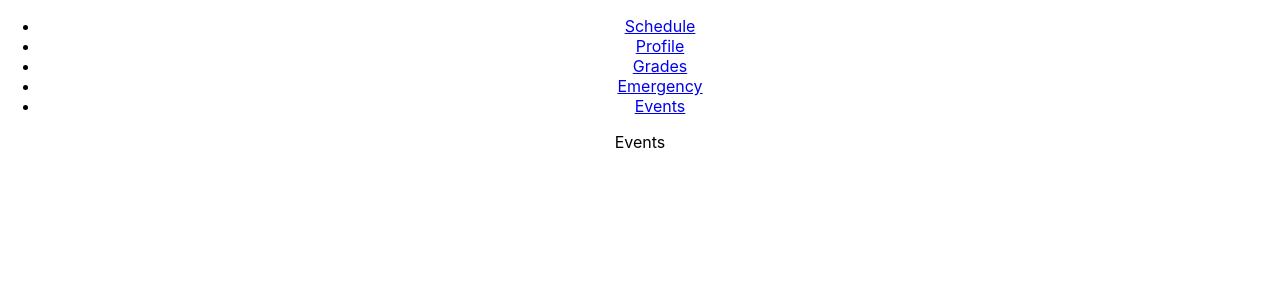
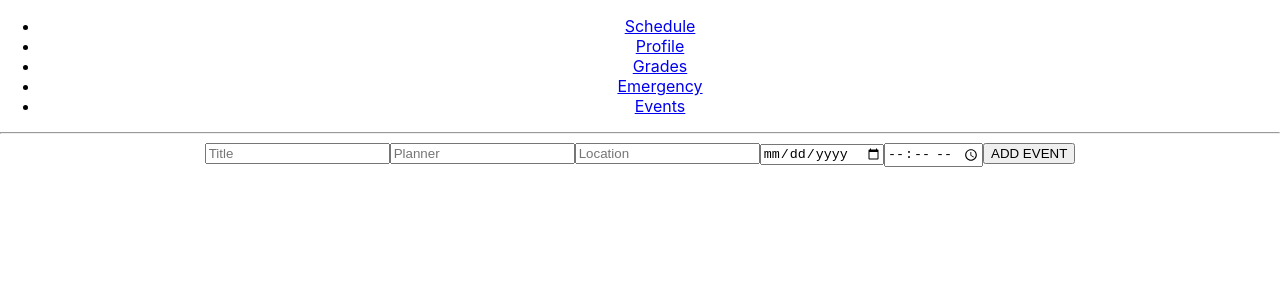
Before and after one commit to dialloflatno/Checkin, a React (Create React App) app in the folder client/: page /Events in a window 1280 px wide. Shown: the top 300 px of the page. Built offline with nearby package versions, Linux system fonts and the light colour scheme.

Commit message:
EventForm Function: Display user input form

```diff
--- a/client/src/Events.js
+++ b/client/src/Events.js
@@ -1,9 +1,10 @@
-import React from "react";
+import React from 'react';
+import EventsForm from './EventsForm'
 
 function Events() {
     return (
         <div>
-            Events
+            <EventsForm />
         </div>
     );
   }
--- a/client/src/EventsForm.js
+++ b/client/src/EventsForm.js
@@ -1,14 +1,13 @@
 //Events Form
 import React, { useState } from "react";
-import './App.css';
+import "./App.css";
 
 function Form({ event, handleAdd }) {
-
-  const [newEvent, setNewEvent] = useState("")
-  const [location, setLocation] = useState("")
-  const [time, setTime] = useState("")
-  const [date, setDate] = useState("")
-
+  const [title, setTitle] = useState("");
+  const [planner, setPlanner] = useState("");
+  const [location_id, setLocation] = useState("");
+  const [time, setTime] = useState("");
+  const [date, setDate] = useState("");
 
   const handleSubmit = (e) => {
     e.preventDefault();
@@ -19,15 +18,16 @@ function Form({ event, handleAdd }) {
         "Content-Type": "application/json",
       },
       body: JSON.stringify({
-        newEvent: newEvent,
-        location: location,
+        title: title,
+        planner: planner,
+        location_id: location_id,
         time: time,
         date: date,
       }),
     })
       .then((r) => r.json())
       .then((data) => handleAdd(data));
-  }
+  };
 
   return (
     <div className="form">
@@ -35,11 +35,35 @@ function Form({ event, handleAdd }) {
         <div className="formHolder">
           <hr className="vl" />
           <div className="formHolder">
-            <input placeholder="Event" onChange={(e) => setNewEvent(e.target.value)} className="newEvent" />
-            <input placeholder="Location" onChange={(e) => setLocation(e.target.value)} className="newEvent" />
-            <span> <input type="number" placeholder="Height" onChange={(e) => setDate(e.target.value)} className="newEvent" />
-              <input type="number" placeholder="Time" onChange={(e) => setTime(e.target.value)} className="newEvent" /></span>
-            <button className="addEvent" type="submit">ADD EVENT</button>
+            <input
+              placeholder="Title"
+              onChange={(e) => setTitle(e.target.value)}
+              className="newTitle"
+            />
+            <input
+              placeholder="Planner"
+              onChange={(e) => setPlanner(e.target.value)}
+            />
+            <input
+              placeholder="Location"
+              onChange={(e) => setLocation(e.target.value)}
+              className="newLocation"
+            />
+            <input
+              type="date"
+              placeholder="Date"
+              onChange={(e) => setDate(e.target.value)}
+              className="newDate"
+            />
+            <input
+              type="time"
+              placeholder="Time"
+              onChange={(e) => setTime(e.target.value)}
+              className="newTime"
+            />
+            <button className="addEvent" type="submit">
+              ADD EVENT
+            </button>
           </div>
         </div>
       </form>
```
